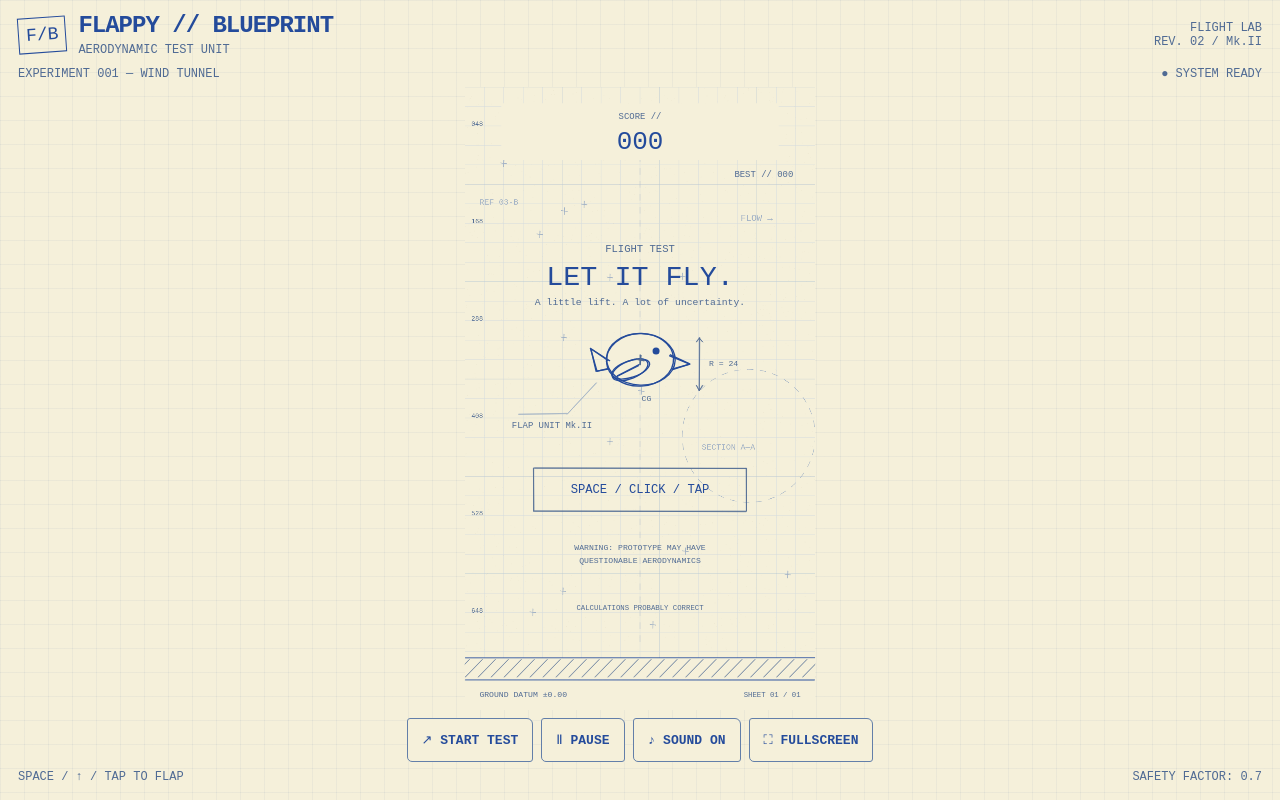
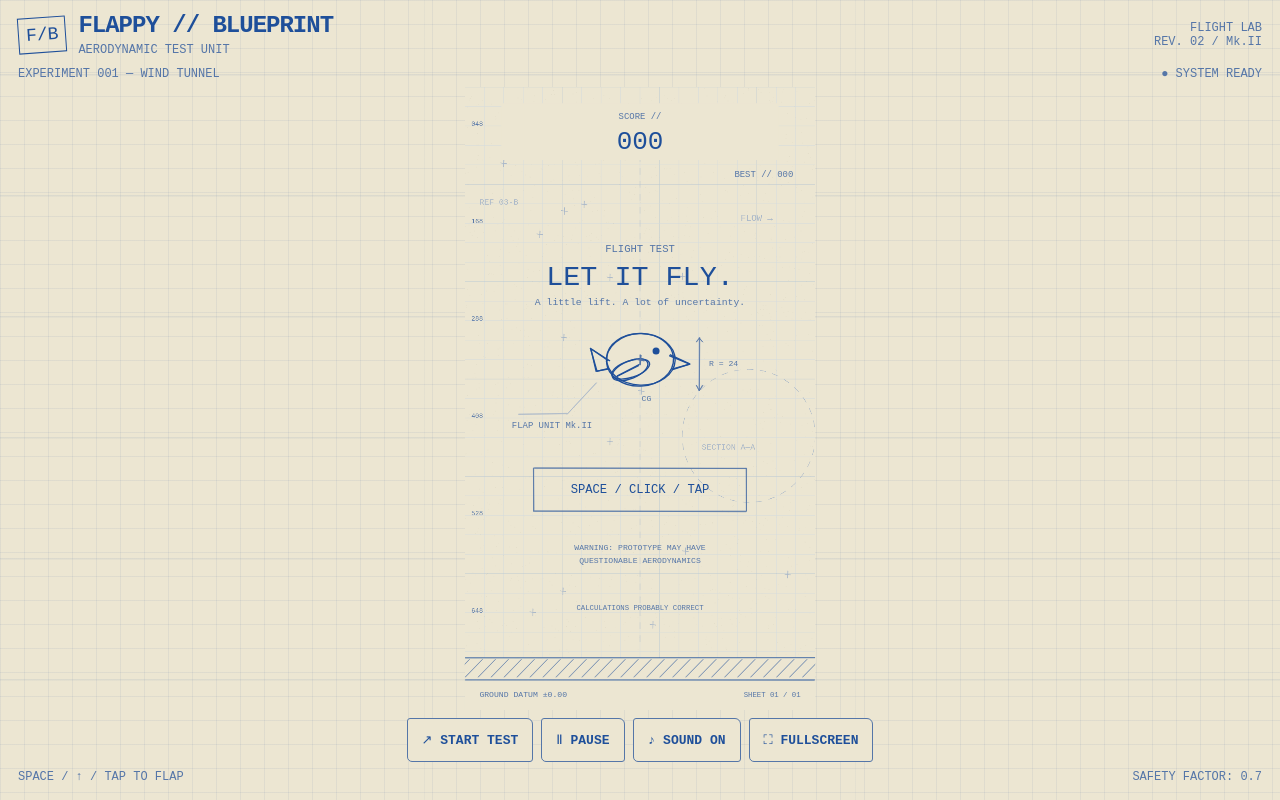
Before and after one commit to lvh1012/FlappyBird, a website built with Vite: page index.html in a window 1280 px wide. Built offline with nearby package versions, Linux system fonts and the light colour scheme.

Commit message:
style: soften paper and extend ballpoint blueprint background

```diff
--- a/src/debug/DebugOverlay.ts
+++ b/src/debug/DebugOverlay.ts
@@ -14,7 +14,7 @@ export class DebugOverlay {
   ): void {
     if (!this.enabled) return;
     if (delta > 0) this.frameTime = this.frameTime * 0.9 + delta * 1000;
-    c.fillStyle = 'rgba(245,240,218,0.97)';
+    c.fillStyle = 'rgba(236,230,210,0.97)';
     c.fillRect(8, 112, 265, 100);
     const rows = [
       `${(1000 / this.frameTime).toFixed(0)} FPS | ${this.frameTime.toFixed(1)} ms | ${game.state}`,
--- a/src/rendering/BackgroundRenderer.ts
+++ b/src/rendering/BackgroundRenderer.ts
@@ -29,7 +29,7 @@ export class BackgroundRenderer {
     }
     const random = new SeededRandom(seed ^ 0xabc123);
     // Stable paper grain is generated once and never changes gameplay RNG.
-    c.fillStyle = 'rgba(111,94,56,0.045)';
+    c.fillStyle = 'rgba(83,72,48,0.055)';
     for (let i = 0; i < 1800; i++)
       c.fillRect(random.range(0, 432), random.range(0, 768), 0.7, 0.7);
     c.strokeStyle = FAINT;
--- a/src/rendering/BlueprintPrimitives.ts
+++ b/src/rendering/BlueprintPrimitives.ts
@@ -1,8 +1,8 @@
 import { SeededRandom } from '../random/SeededRandom';
-export const INK = '#244B9B',
-  CYAN = '#506B94',
-  FAINT = '#A2B2C6',
-  PAPER = '#F5F0DA',
+export const INK = '#1E4F9A',
+  CYAN = '#5576A8',
+  FAINT = '#AAB8C9',
+  PAPER = '#ECE6D2',
   RED = '#B04F48';
 // Geometry is a pure function of the primitive seed; no per-frame random jitter.
 export function sketchLine(
--- a/src/rendering/UiRenderer.ts
+++ b/src/rendering/UiRenderer.ts
@@ -56,7 +56,7 @@ export function drawUi(
     label(c, 'CALCULATIONS PROBABLY CORRECT', 216, 645, 9, CYAN, 'center');
   }
   if (game.state === GameState.GameOver) {
-    c.fillStyle = 'rgba(245,240,218,0.97)';
+    c.fillStyle = 'rgba(236,230,210,0.97)';
     c.fillRect(44, 215, 344, 340);
     c.strokeStyle = INK;
     sketchRect(c, 44, 215, 344, 340, 11);
@@ -88,7 +88,7 @@ export function drawUi(
     label(c, '↗ RETRY TEST', 216, 499, 17, INK, 'center');
   }
   if (paused) {
-    c.fillStyle = 'rgba(245,240,218,0.94)';
+    c.fillStyle = 'rgba(236,230,210,0.94)';
     c.fillRect(0, 0, 432, 768);
     label(c, 'TEST SUSPENDED', 216, 365, 24, INK, 'center');
     label(c, 'PRESS P OR RESUME', 216, 398, 13, CYAN, 'center');
--- a/src/style.css
+++ b/src/style.css
@@ -1,7 +1,7 @@
 :root {
   font-family: 'Courier New', monospace;
-  color: #244b9b;
-  background: #f5f0da;
+  color: #1e4f9a;
+  background: #ece6d2;
   color-scheme: light;
   font-synthesis: none;
 }
@@ -24,15 +24,32 @@ body {
   padding: max(8px, env(safe-area-inset-top))
     max(10px, env(safe-area-inset-right)) max(8px, env(safe-area-inset-bottom))
     max(10px, env(safe-area-inset-left));
-  background-color: #f5f0da;
+  background-color: #ece6d2;
   background-image:
-    linear-gradient(#637fa912 1px, transparent 1px),
-    linear-gradient(90deg, #637fa912 1px, transparent 1px);
+    linear-gradient(#5576a817 1px, transparent 1px),
+    linear-gradient(90deg, #5576a817 1px, transparent 1px);
   background-size: 24px 24px;
 }
 .sheet:fullscreen {
   width: 100%;
   height: 100%;
+}
+.sheet::before {
+  content: '';
+  position: absolute;
+  inset: 0;
+  z-index: -2;
+  pointer-events: none;
+  background:
+    repeating-linear-gradient(0deg, transparent 0 119px, #5576a81c 120px 121px),
+    linear-gradient(
+      90deg,
+      transparent calc(50% - 216px),
+      #5576a80d calc(50% - 216px) calc(50% - 215px),
+      transparent calc(50% - 215px) calc(50% + 215px),
+      #5576a80d calc(50% + 215px) calc(50% + 216px),
+      transparent calc(50% + 216px)
+    );
 }
 header {
   display: flex;
@@ -54,13 +71,13 @@ h1 {
 header p {
   margin: 4px 0 0;
   font-size: 12px;
-  color: #506b94;
+  color: #5576a8;
 }
 .revision {
   margin-left: auto;
   text-align: right;
   font-size: 12px;
-  color: #506b94;
+  color: #5576a8;
 }
 .instrument {
   min-height: 0;
@@ -72,7 +89,7 @@ header p {
   justify-content: space-between;
   gap: 12px;
   font-size: 12px;
-  color: #506b94;
+  color: #5576a8;
   padding: 0 8px 6px;
 }
 .viewport {
@@ -91,7 +108,7 @@ canvas {
   pointer-events: auto;
 }
 canvas:focus-visible {
-  outline: 2px solid #244b9b;
+  outline: 2px solid #1e4f9a;
   outline-offset: -4px;
 }
 .controls {
@@ -104,10 +121,10 @@ canvas:focus-visible {
 button {
   min-height: 44px;
   padding: 9px 14px;
-  border: 1px solid #637fa9;
+  border: 1px solid #5576a8;
   border-radius: 3px 6px 3px 5px;
-  background: #f5f0da;
-  color: #244b9b;
+  background: #ece6d2;
+  color: #1e4f9a;
   font:
     bold 13px 'Courier New',
     monospace;
@@ -117,7 +134,7 @@ button:hover {
   background: #e5e8d9;
 }
 button:focus-visible {
-  outline: 2px solid #244b9b;
+  outline: 2px solid #1e4f9a;
   outline-offset: 3px;
 }
 button:disabled {
@@ -133,7 +150,7 @@ footer {
   gap: 8px;
   padding: 8px;
   font-size: 12px;
-  color: #506b94;
+  color: #5576a8;
 }
 .rotate-hint {
   display: none;
@@ -150,7 +167,7 @@ footer {
   position: absolute;
   inset: 0;
   padding: 32px;
-  background: #f5f0da;
+  background: #ece6d2;
   color: #b04f48;
   z-index: 5;
   pointer-events: auto;
@@ -211,7 +228,7 @@ footer {
     bottom: max(12px, env(safe-area-inset-bottom));
     max-width: 100px;
     font-size: 12px;
-    color: #506b94;
+    color: #5576a8;
     pointer-events: none;
   }
 }
```
Also changed, not shown: README.md.
